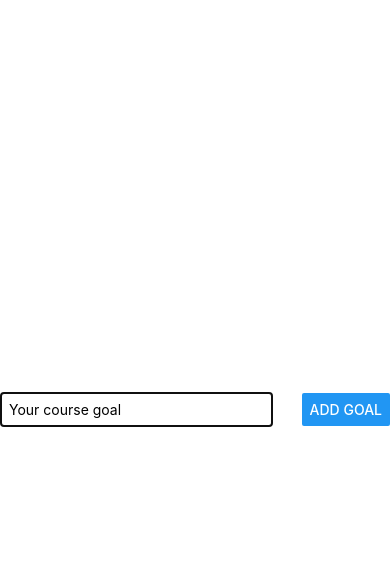
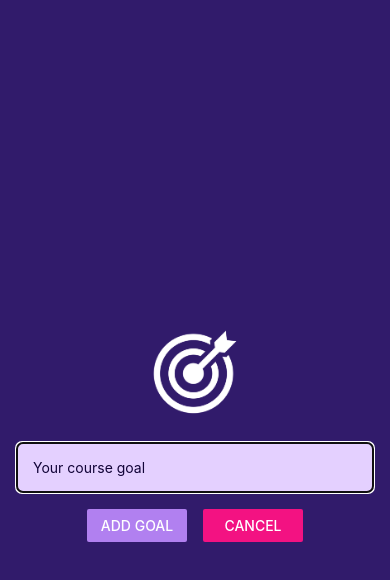
Before and after one commit to the-chronicles/RN, a React Native app: screen / in a window 390 px wide. Both pictures are taken after a click on the button "ADD NEW GOAL". Shown: the top 580 px of the page. Built offline with nearby package versions, Linux system fonts and the light colour scheme.

Commit message:
Finishing the app

```diff
--- a/App.js
+++ b/App.js
@@ -1,5 +1,6 @@
 import { useState } from "react";
 import { StyleSheet, View, FlatList, Button } from "react-native";
+import { StatusBar } from "expo-status-bar";
 
 import GoalItem from "./components/GoalItem";
 import GoalInput from "./components/GoalInput";
@@ -12,11 +13,16 @@
     setModalIsVisible(true);
   }
 
+  function endAddGoalHandler() {
+    setModalIsVisible(false);
+  }
+
   function addGoalHandler(enteredGoalText) {
     setCourseGoals((currentCourseGoals) => [
       ...currentCourseGoals,
       { text: enteredGoalText, id: Math.random().toString() },
     ]);
+    endAddGoalHandler();
   }
 
   function deleteGoalhandler(id) {
@@ -26,13 +32,19 @@
   }
 
   return (
+    <>
+      <StatusBar  style="light"/>
       <View style={styles.appContainer}>
         <Button
           title="Add New Goal"
-        color="#5e0acc"
+          color="#a065ec"
           onPress={startAddGoalHandler}
         />
-      <GoalInput visible={modalIsVisible}  onAddGoal={addGoalHandler} />
+        <GoalInput
+          visible={modalIsVisible}
+          onAddGoal={addGoalHandler}
+          onCancel={endAddGoalHandler}
+        />
         <View style={styles.goalsContainer}>
           <FlatList
             data={courseGoals}
@@ -52,6 +64,7 @@
           />
         </View>
       </View>
+    </>
   );
 }
 
@@ -60,6 +73,7 @@
     flex: 1,
     paddingTop: 50,
     paddingHorizontal: 16,
+    backgroundColor: "#1e085a",
   },
   goalsContainer: {
     flex: 5,
--- a/app.json
+++ b/app.json
@@ -6,14 +6,13 @@
     "orientation": "portrait",
     "icon": "./assets/icon.png",
     "userInterfaceStyle": "light",
+    "backgrounColor": "#1e085a",
     "splash": {
       "image": "./assets/splash.png",
       "resizeMode": "contain",
       "backgroundColor": "#ffffff"
     },
-    "assetBundlePatterns": [
-      "**/*"
-    ],
+    "assetBundlePatterns": ["**/*"],
     "ios": {
       "supportsTablet": true
     },
--- a/components/GoalInput.js
+++ b/components/GoalInput.js
@@ -1,6 +1,6 @@
 import { useState } from "react";
 import { StyleSheet } from "react-native";
-import { Button, TextInput, View, Modal } from "react-native";
+import { Button, TextInput, View, Modal, Image } from "react-native";
 
 function GoalInput(props) {
   const [enteredGoalText, setEnteredGoalText] = useState("");
@@ -15,15 +15,26 @@
   }
 
   return (
-    <Modal visible={props.visible} animationType="slide" >
+    <Modal visible={props.visible} animationType="slide">
       <View style={styles.inputContainer}>
+        <Image
+          style={styles.image}
+          source={require("../assets/images/goal.png")}
+        />
         <TextInput
           style={styles.textInput}
           placeholder="Your course goal"
           onChangeText={goalInputHandler}
           value={enteredGoalText}
         />
-        <Button title="Add Goal" onPress={addGoalHandler} />
+        <View style={styles.buttonContainer}>
+          <View style={styles.button}>
+            <Button title="Add Goal" onPress={addGoalHandler} color="#b180f0" />
+          </View>
+          <View style={styles.button}>
+            <Button title="Cancel" onPress={props.onCancel} color="#f31282" />
+          </View>
+        </View>
       </View>
     </Modal>
   );
@@ -34,18 +45,31 @@
 const styles = StyleSheet.create({
   inputContainer: {
     flex: 1,
-    flexDirection: "row",
-    justifyContent: "space-between",
+    justifyContent: "center",
     alignItems: "center",
-    marginBottom: 24,
-    borderBottomWidth: 1,
-    borderBottomColor: "#cccccc",
+    padding: 16,
+    backgroundColor: "#311b6b",
+  },
+  image: {
+    width: 100,
+    height: 100,
+    margin: 20,
   },
   textInput: {
     borderWidth: 1,
-    borderColor: "#cccccc",
-    width: "70%",
-    marginRight: 8,
-    padding: 8,
+    borderColor: "#e4d0ff",
+    backgroundColor: '#e4d0ff',
+    color: '#120438',
+    borderRadius: 6,
+    width: "100%",
+    padding: 16,
+  },
+  buttonContainer: {
+    marginTop: 16,
+    flexDirection: "row",
+  },
+  button: {
+    width: 100,
+    marginHorizontal: 8,
   },
 });
```
Also changed, not shown: assets/images/goal.png (added). Lines whose indentation alone changed are shown as unchanged.
